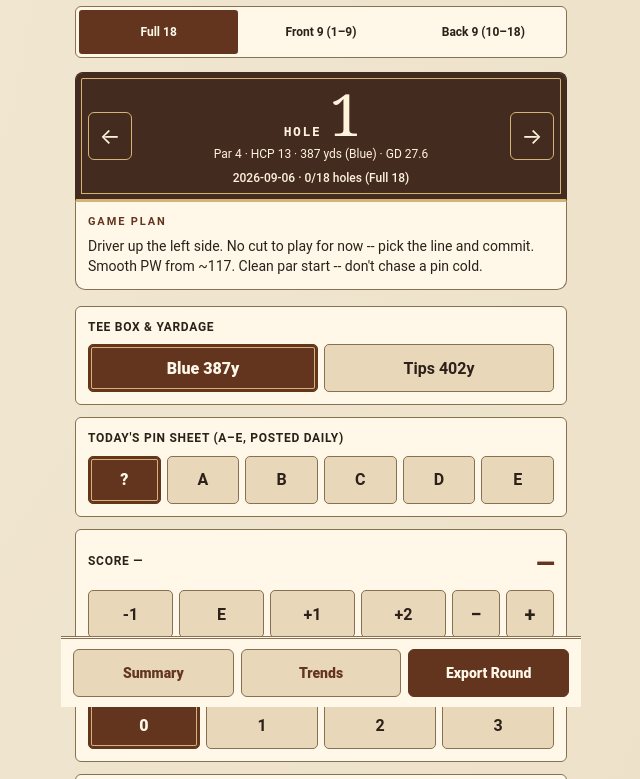
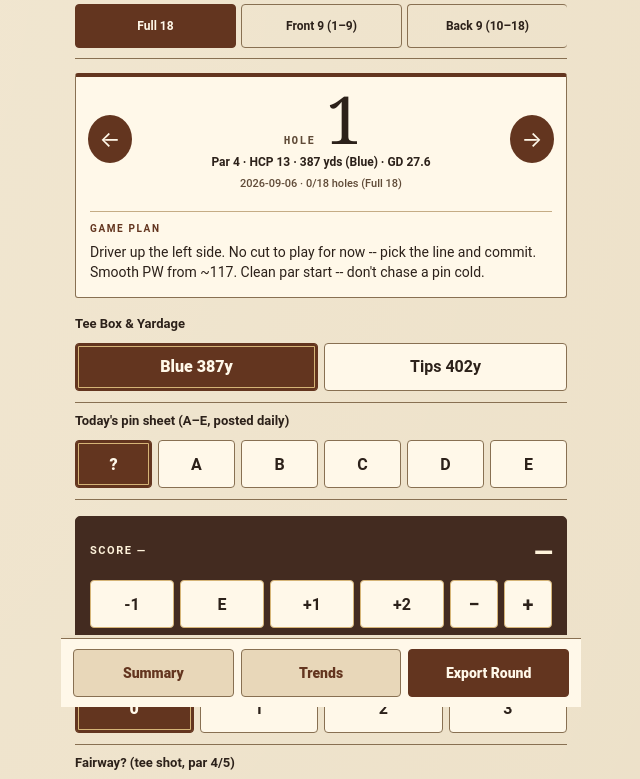
Before and after one commit to Kmill26/bay-oaks-tracker, a website: page index.html in a window 1280 px wide. Shown: the part 93-872 px from the top of the page, without its empty margins (319-959 px from the left). Drawn offline with Linux system fonts and the light colour scheme.

Commit message:
v42: refine the parchment scorecard around score entry
Replace repeated card borders with paper sections and fine rules, emphasize the score panel and refine type hierarchy. Preserve control order, scoring and recovery. Browser checks confirm no 320px overflow or undersized buttons and score controls above the toolbar at 390px. Oracle green; offline cache v45.

```diff
--- a/index.html
+++ b/index.html
@@ -52,7 +52,7 @@
     <div class="btns" id="pinBtns"></div>
   </div>
 
-  <div class="row">
+  <div class="row scoreCard">
     <div class="lbl">Score &mdash; <span class="scoreNow" id="scoreVal">&ndash;</span></div>
     <div class="scoreWrap">
       <div class="btns" id="scoreBtns"></div>
--- a/styles.css
+++ b/styles.css
@@ -244,3 +244,48 @@ h1{margin-top:3px;}
 .footer button{border-width:1px;}
 .footer button:last-child{background:var(--oxblood);color:var(--on-oxblood);border-color:var(--oxblood);}
 @media(max-width:360px){h1{font-size:32px;}}
+
+/* v42: one paper scorecard, not a stack of unrelated form cards. */
+body{padding-top:18px;}
+.headerWrap{border-bottom:1px solid var(--line-strong);padding-bottom:14px;}
+h1{font-size:39px;letter-spacing:-.05em;}
+.brand .eyebrow{font-size:9px;letter-spacing:.2em;}
+.themeToggle{border-radius:20px;font-size:12px;}
+.modeWrap{background:transparent;border:0;border-bottom:1px solid var(--line-strong);border-radius:0;padding:0 0 10px;gap:5px;margin-bottom:14px;}
+.modeBtn{font-size:12px;border:1px solid var(--line-strong);border-radius:4px;}
+.modeBtn.on{border:1px solid var(--oxblood);}
+.nav{background:var(--panel);color:var(--ink);border:1px solid var(--line-strong);border-top:4px solid var(--oxblood);border-bottom:0;box-shadow:none;border-radius:3px 3px 0 0;padding:12px;}
+.nav button{background:var(--oxblood);color:var(--on-oxblood);border:0;border-radius:50%;}
+.holeLbl .num{color:var(--muted);font-size:11px;gap:10px;}
+#holeNum{font-size:66px;color:var(--ink);line-height:1;}
+.holeLbl .meta{color:var(--ink);font-size:12px;font-weight:600;}
+.holeLbl .done{color:var(--muted);font-size:11px;margin-top:4px;}
+.tip{border-radius:0 0 3px 3px;padding:10px 14px 14px;position:relative;}
+.tip:before{content:"";display:block;border-top:1px solid var(--line);margin-bottom:10px;}
+.tip b{font-size:10px;letter-spacing:.16em;}
+#holeView>.row{background:transparent;border:0;border-bottom:1px solid var(--line-strong);border-radius:0;padding:12px 0 15px;margin-bottom:0;}
+.lbl{font-size:13px;text-transform:none;letter-spacing:0;font-weight:700;line-height:1.4;margin-bottom:10px;}
+.btns button,.stepper button,.mini{background:var(--panel);border-radius:4px;}
+.btns button.on{background:var(--oxblood);box-shadow:inset 0 0 0 2px var(--oxblood),inset 0 0 0 3px var(--brass);}
+#holeView>.scoreCard{margin:16px 0 4px;padding:14px;background:var(--hero);border:1px solid var(--hero);border-radius:5px;}
+.scoreCard .lbl{color:var(--hero-ink);font-size:11px;text-transform:uppercase;letter-spacing:.14em;}
+.scoreCard .scoreNow{color:var(--hero-ink);font-size:28px;}
+.scoreCard .btns button,.scoreCard .mini{background:var(--panel);color:var(--ink);border-color:var(--brass);}
+.scoreCard .btns button.on{background:var(--brass);color:#2C211A;box-shadow:inset 0 0 0 2px var(--brass),inset 0 0 0 3px #63351F;}
+.inlineWrap{margin-top:14px;}
+.inlineWrap .row{background:transparent;border:0;padding:4px;}
+.inlineWrap .row+ .row{border-left:1px solid var(--line-strong);border-radius:0;}
+.noteBox{background:var(--panel);border-radius:3px;}
+.footer{border-top:1px solid var(--line-strong);box-shadow:0 -3px 0 var(--ground);}
+.footer button{font-size:14px;border-radius:4px;}
+.stat{padding:14px 0;}
+.metricBox{background:transparent;border:0;border-bottom:2px solid var(--line-strong);border-radius:0;}
+.metricBox .mLbl{font-size:11px;letter-spacing:.07em;}
+.metricBox .mVal{font-family:Georgia,"Times New Roman",serif;font-size:34px;}
+@media(max-width:360px){h1{font-size:34px;}.brand .eyebrow{font-size:8px;letter-spacing:.13em;}#holeNum{font-size:56px;}#holeView>.scoreCard{padding:10px;}.scoreWrap .btns{min-width:194px;}}
+
+/* Keep score entry above the bottom toolbar on a typical phone. */
+.nav{padding-block:8px;}
+.tip{margin-bottom:8px;}
+#holeView>.row:not(.scoreCard){padding-block:9px 11px;}
+.scoreWrap .btns{min-width:194px;}
--- a/sw.js
+++ b/sw.js
@@ -1,4 +1,4 @@
-const C='bayoaks-v44';
+const C='bayoaks-v45';
 // v17.1: the app is no longer one file. Every split asset must be precached or the PWA
 // breaks offline in a way that only shows up on the course with no signal.
 const ASSETS=['./','./index.html','./styles.css','./manifest.json','./icon-192.png','./icon-512.png',
```
